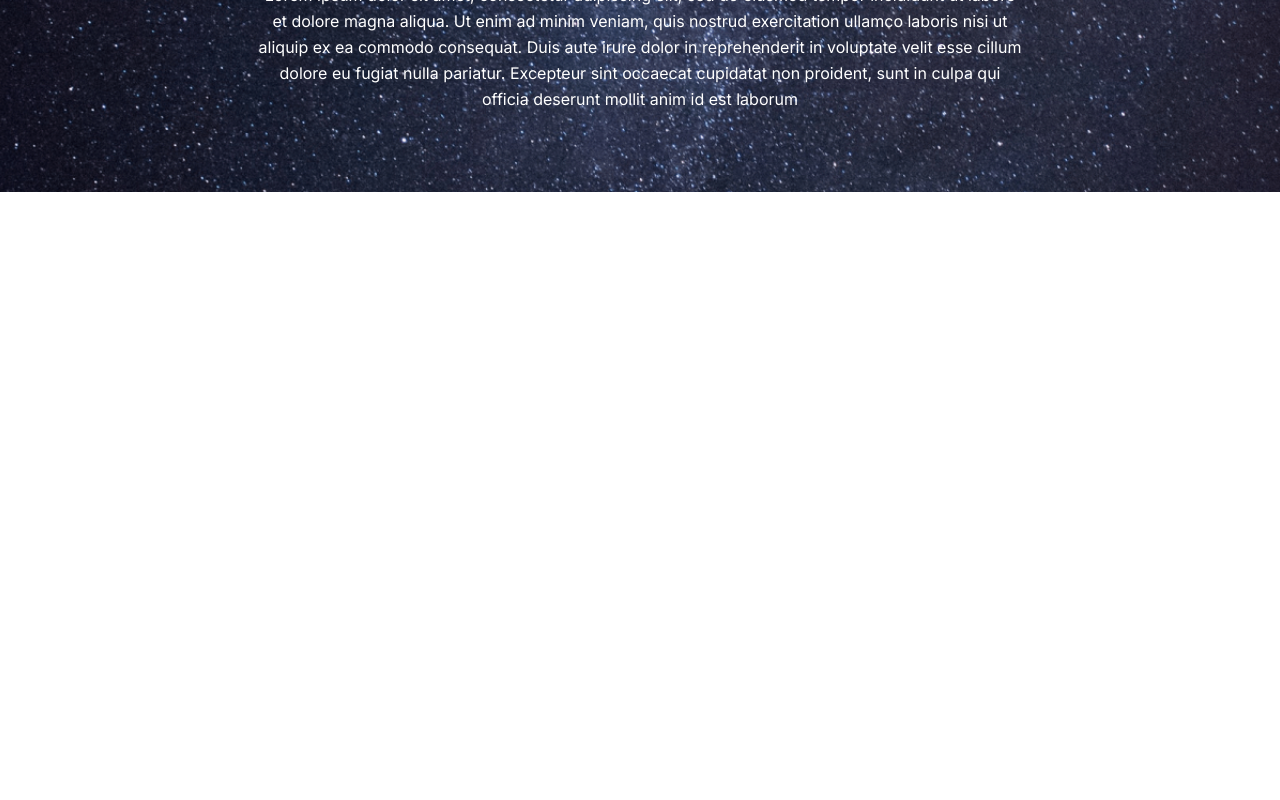
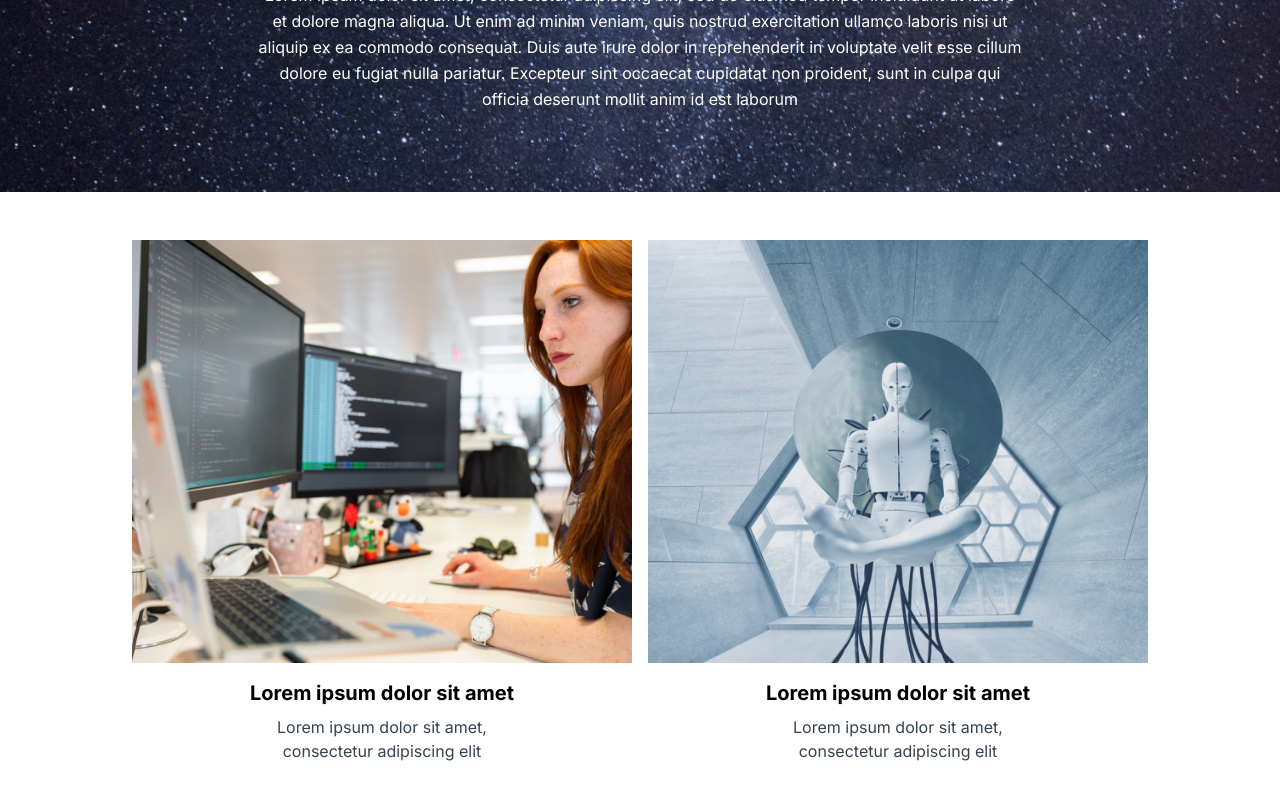
Before and after one commit to pongsirichatkaew/rise-bettergoods, a Next.js app: page / in a window 1280 px wide. Shown: the part 1951-2751 px from the top of the page. Before the commit the page ends 2143 px from the top, so only its background shows below. Built offline with nearby package versions, Linux system fonts and the light colour scheme.

Commit message:
feat: power up item

```diff
--- a/src/rb-powerup/index.tsx
+++ b/src/rb-powerup/index.tsx
@@ -1,25 +1,52 @@
+import PowerupItem from './powerupItem';
+
 const PowerupSection = () => {
+  const powerupItems = [
+    {
+      altImage: 'Powerup Item1',
+      image: '/assets/power-up-2.png',
+      title: 'Lorem ipsum dolor sit amet',
+      description: 'Lorem ipsum dolor sit amet, consectetur adipiscing elit',
+    },
+    {
+      altImage: 'Powerup Item2',
+      image: '/assets/power-up-3.png',
+      title: 'Lorem ipsum dolor sit amet',
+      description: 'Lorem ipsum dolor sit amet, consectetur adipiscing elit',
+    },
+  ];
   return (
+    <>
       <section className='bg-cover bg-center py-12' style={{ backgroundImage: `url('/assets/power-up-1.png')` }}>
         <div className='text-center'>
           <h1 className='text-5xl text-white font-bold sm:px-80 px-12 py-12'>Power-up your performance</h1>
           <p className='text-white leading-relaxed mb-8 sm:px-64 px-12'>
-          Lorem ipsum dolor sit amet, consectetur adipiscing elit, sed do eiusmod tempor incididunt ut labore et dolore
-          magna aliqua. Ut enim ad minim veniam, quis nostrud exercitation ullamco laboris nisi ut aliquip ex ea commodo
-          consequat. Duis aute irure dolor in reprehenderit in voluptate velit esse cillum dolore eu fugiat nulla
-          pariatur. Excepteur sint occaecat cupidatat non proident, sunt in culpa qui officia deserunt mollit anim id
-          est laborum
+            Lorem ipsum dolor sit amet, consectetur adipiscing elit, sed do eiusmod tempor incididunt ut labore et
+            dolore magna aliqua. Ut enim ad minim veniam, quis nostrud exercitation ullamco laboris nisi ut aliquip ex
+            ea commodo consequat. Duis aute irure dolor in reprehenderit in voluptate velit esse cillum dolore eu fugiat
+            nulla pariatur. Excepteur sint occaecat cupidatat non proident, sunt in culpa qui officia deserunt mollit
+            anim id est laborum
           </p>
 
           <p className='text-white leading-relaxed mb-8 sm:px-64 px-12'>
-          Lorem ipsum dolor sit amet, consectetur adipiscing elit, sed do eiusmod tempor incididunt ut labore et dolore
-          magna aliqua. Ut enim ad minim veniam, quis nostrud exercitation ullamco laboris nisi ut aliquip ex ea commodo
-          consequat. Duis aute irure dolor in reprehenderit in voluptate velit esse cillum dolore eu fugiat nulla
-          pariatur. Excepteur sint occaecat cupidatat non proident, sunt in culpa qui officia deserunt mollit anim id
-          est laborum
+            Lorem ipsum dolor sit amet, consectetur adipiscing elit, sed do eiusmod tempor incididunt ut labore et
+            dolore magna aliqua. Ut enim ad minim veniam, quis nostrud exercitation ullamco laboris nisi ut aliquip ex
+            ea commodo consequat. Duis aute irure dolor in reprehenderit in voluptate velit esse cillum dolore eu fugiat
+            nulla pariatur. Excepteur sint occaecat cupidatat non proident, sunt in culpa qui officia deserunt mollit
+            anim id est laborum
           </p>
         </div>
       </section>
+      {/* POWER UP DETAIL */}
+      <section>
+        <div className='flex flex-col sm:flex-row items-center justify-center sm:py-12 space-x-4'>
+          {/* Item */}
+          <PowerupItem {...powerupItems[0]} />
+          {/* Item */}
+          <PowerupItem {...powerupItems[1]} />
+        </div>
+      </section>
+    </>
   );
 };
 
--- /dev/null
+++ b/src/rb-powerup/powerupItem.tsx
@@ -0,0 +1,24 @@
+import { FC } from 'react';
+import Image from 'next/image';
+
+export type PowerupItemProps = {
+  altImage: string;
+  image: string;
+  title: string;
+  description: string;
+};
+
+const PowerupItem: FC<PowerupItemProps> = (props) => {
+  const { image, altImage, title, description } = props;
+  return (
+    <div className='overflow-hidden flex flex-col items-center'>
+      <Image src={image} width={500} height={400} alt={altImage} />
+      <div className='px-6 py-4 max-w-xs text-center'>
+        <div className='font-bold text-xl mb-2'>{title}</div>
+        <p className='text-gray-700 text-base'>{description}</p>
+      </div>
+    </div>
+  );
+};
+
+export default PowerupItem;
```
Lines whose indentation alone changed are shown as unchanged.
